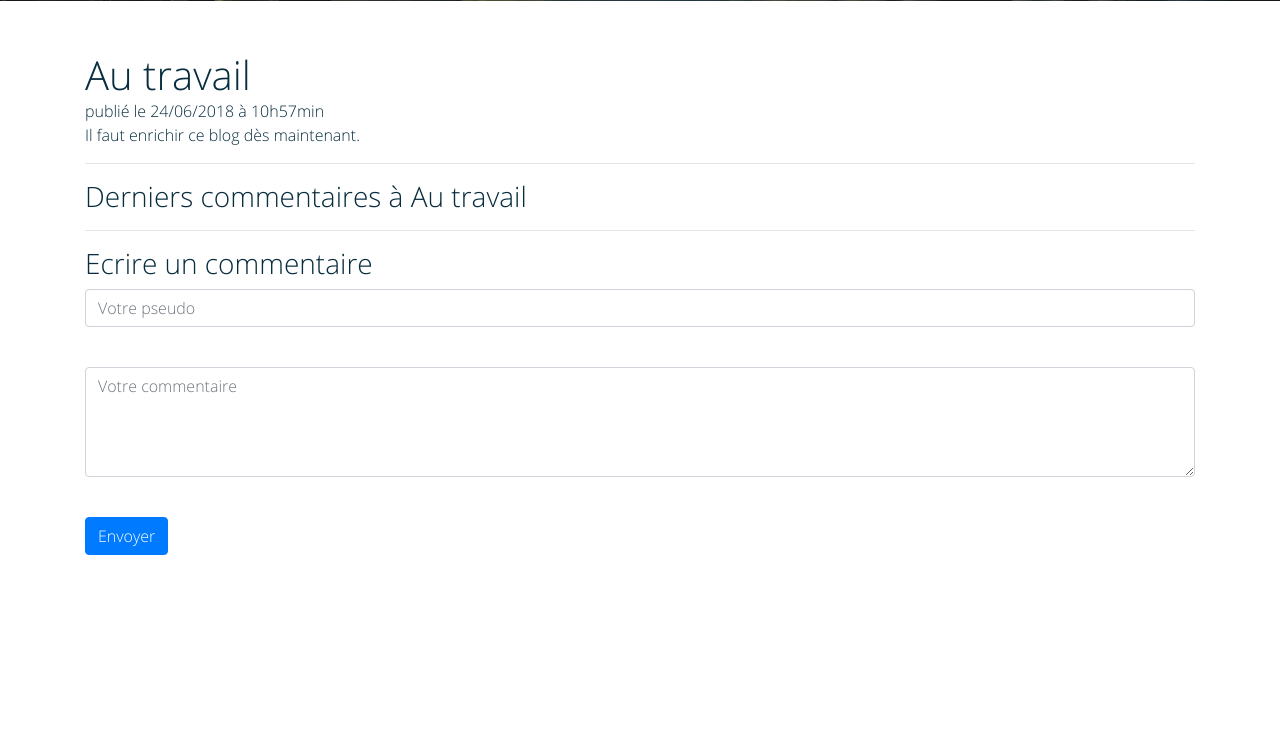
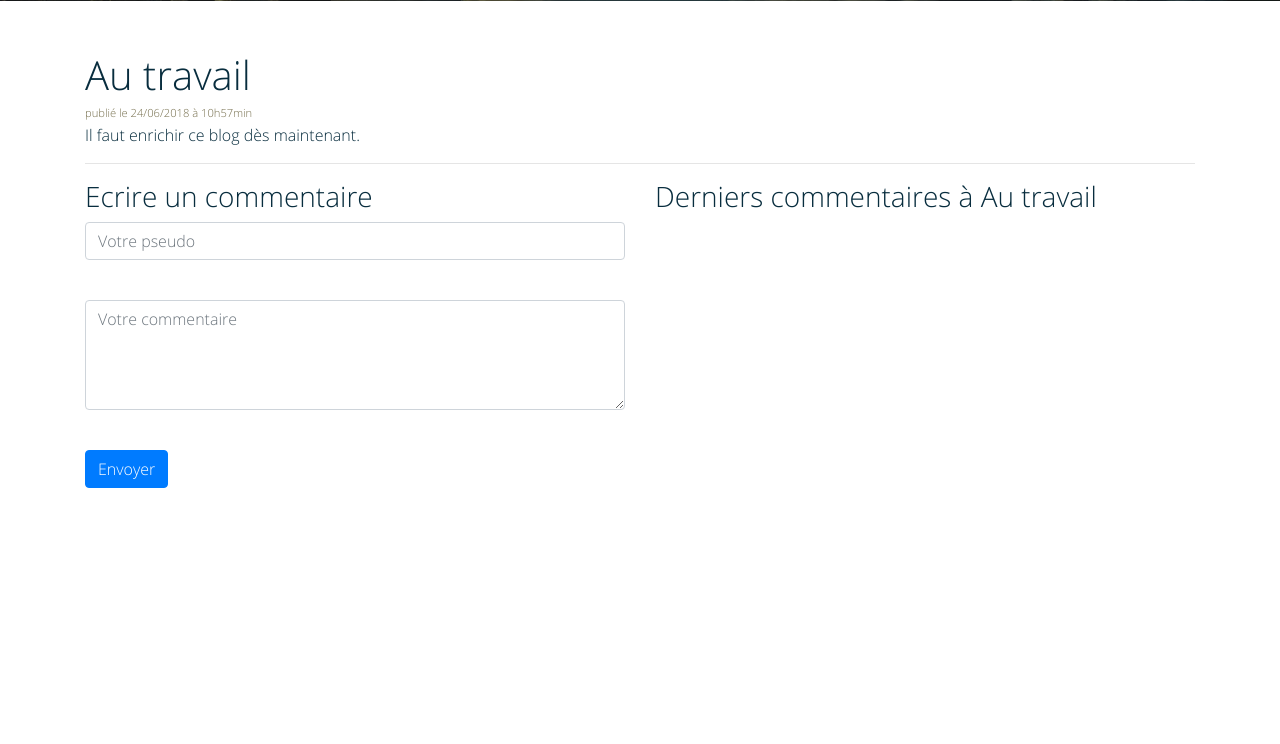
Before and after one commit to Chrisentem/Blog-MVC, a PHP site: page /post/index/2 in a window 1280 px wide. Shown: the part 627-1371 px from the top of the page. Run offline with PHP 8.4, Linux system fonts and the light colour scheme; data comes from the database, SQL or seed files in the repository.

Commit message:
css and design modifications

```diff
--- a/Content/css/style.css
+++ b/Content/css/style.css
@@ -154,6 +154,11 @@
     color: #082d3e;
 }
 
+time {
+  color: #746d4b;
+  font-size: 0.7em;
+}
+
 .postTitle {
     margin-bottom : 0px;
 }
@@ -164,13 +169,13 @@
   margin-left: 15px;
 }
 
-.commentAuthor {
-	color: #d66666;
-}
-
 #blogTitle {
     text-align: center;
     color: #c0bec1;
+}
+
+.comment p {
+  margin-bottom: 5px;
 }
 
 #decoLink {
--- a/View/Admin/editPost.php
+++ b/View/Admin/editPost.php
@@ -2,7 +2,6 @@
 <script src="https://cloud.tinymce.com/stable/tinymce.min.js"></script>
 <script>tinymce.init({ selector:'textarea.admin-editor' });</script>
 <h1>Administration - Modifier un billet</h1>
-
     	<div class="row">
     		<div class="col-md-6">
 		    	<form action="<?= 'admin/savePost/' . $this->clean($post['id']) ?>" method="post">
@@ -26,7 +25,7 @@
     				</div>
     				<div class="admin-editpost col-12">
 				        <h3><?= $this->clean($post['title']) ?></h3>
-				        Crée le : <time><?= $this->clean($post['date']) ?></time>
+				        <time>Crée le : <?= $this->clean($post['date']) ?></time>
 				        <!-- <p><?= $this->clean($post['content']) ?></p> -->
 				        <p><?= $post['content'] ?></p>
 				    </div>
--- a/View/Home/index.php
+++ b/View/Home/index.php
@@ -4,7 +4,7 @@
     <article>
         <header>
             <h1 class="postTitle"><?= $this->clean($post['title']) ?></h1>
-            <p>publié le <time><?= $this->clean($post['date']) ?></time></p>
+            <time>publié le <?= $this->clean($post['date']) ?></time>
         </header>
         <p><?= $this->truncate($post['content']) ?><a class="readmore" href="post/index/<?= $this->clean($post['id']) ?>">Lire la suite</a></p>
     </article>
--- a/View/Post/index.php
+++ b/View/Post/index.php
@@ -1,26 +1,19 @@
 <?php $this->title = "Mon Blog - " . $this->clean($post['title']); ?>
 
+<div class="row">
+	<div class="col-md-12">
 		<article>
 		    <header>
 		        <h1 class="postTitle"><?= $this->clean($post['title']) ?></h1>
-        publié le <time><?= $this->clean($post['date']) ?></time>
+		        <time>publié le <?= $this->clean($post['date']) ?></time>
 		    </header>
 		    <p><?= $post['content'] ?></p>
 		</article>
 		<hr />
-</aside>
-	<header>
-	    <h3>Derniers commentaires à <?= $this->clean($post['title']) ?></h3>
-	</header>
-	<?php foreach ($comments as $comment): ?>
-	    <p><?= $this->clean($comment['author']) ?> a écrit :</p>
-	    <p><?= $this->clean($comment['content']) ?></p>
-	    <form method="post" action="post/reportComment">
-	    	<input type="hidden" name="postId" value="<?= $post['id'] ?>" />
-		    <button type="submit" name="comId" value="<?= $this->clean($comment['id']) ?>" class="btn btn-secondary btn-sm">Signaler</button>
-		</form>
-	<?php endforeach; ?>
-	<hr />
+	</div>
+</div>
+<div class="row">
+	<div class="col-md-6">
 		<header>
 		    <h3>Ecrire un commentaire</h3>
 		</header>
@@ -36,4 +29,26 @@
 		    	<button type="submit" class="btn btn-primary" >Envoyer</button>
 			</div>
 		</form>
-</aside>
+	</div>
+	<div class="comment col-md-6">
+		<header>
+			<?= !empty($comments) ?  '<h3>Derniers commentaires à ' . $this->clean($post['title']) . '</h3>' : ''; ?>
+		</header>
+
+		<?php foreach ($comments as $comment): ?>
+			<div class="row">
+				<div class="col-sm-6">
+					<p><?= $this->clean($comment['author']) ?> a écrit :</p>
+					<p><?= $this->clean($comment['content']) ?></p>
+				</div>
+				<div class="col-sm-6">
+					<form method="post" action="post/reportComment">
+					   	<input type="hidden" name="postId" value="<?= $post['id'] ?>" />
+						<button type="submit" name="comId" value="<?= $this->clean($comment['id']) ?>" class="btn btn-secondary btn-sm">Signaler</button>
+					</form>
+				</div>
+			</div>
+			<hr />
+		<?php endforeach; ?>
+	</div>
+</div>
```
Lines whose indentation alone changed are shown as unchanged.
